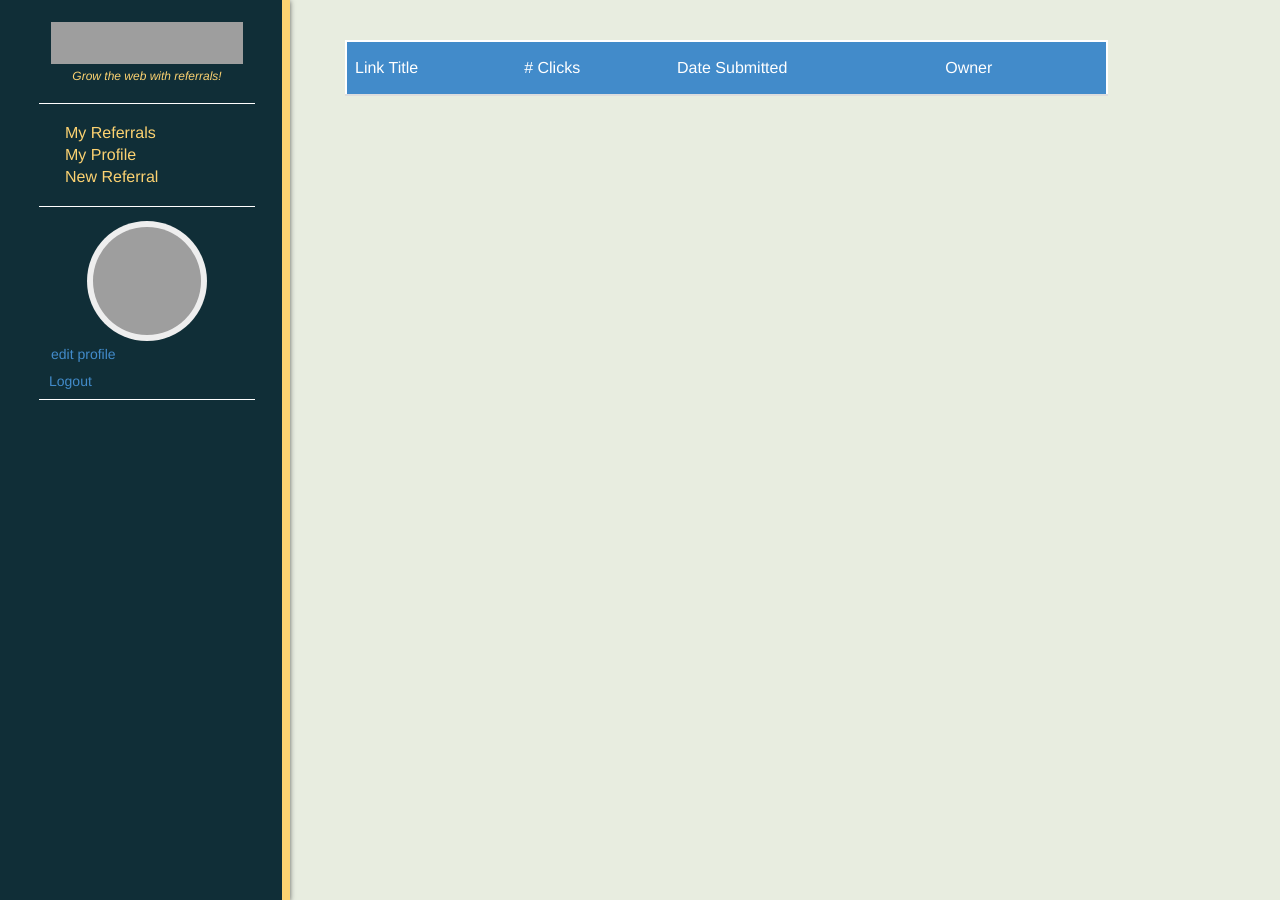
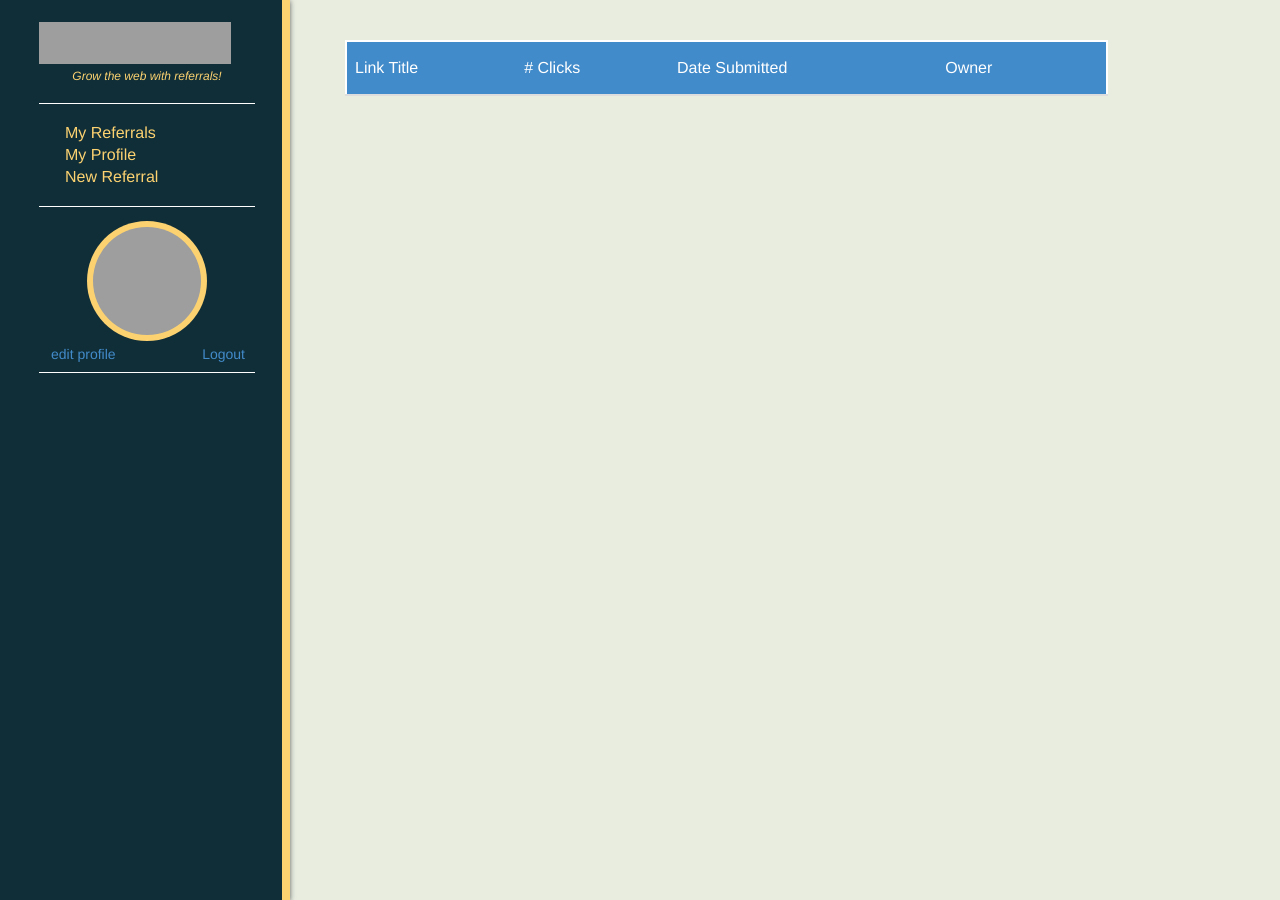
Before and after one commit to mkuchen/ambassador_app, a Django app: template templates/product/home.html in a window 1280 px wide. Run offline with Django 3.2, Linux system fonts and the light colour scheme; the template is opened without the code that fills it, so the values that code supplies are empty; some libraries are stand-ins or nearby versions; grey boxes are pictures that could not be loaded.

Commit message:
styles for product_base.html

```diff
--- a/ambassador_app/static/css/base.css
+++ b/ambassador_app/static/css/base.css
@@ -92,7 +92,7 @@ div#wrapper-outer div#header-outer div#header-inner div#profile-block div#pictur
 
 div#wrapper-outer div#header-outer div#header-inner div#profile-block div#picture-block img {
 	border-radius: 60px;
-	background-color: #eee;
+	background-color: #FCD271;
 	padding: 6px;
 	float: center;
 	margin-left: auto;
@@ -100,7 +100,7 @@ div#wrapper-outer div#header-outer div#header-inner div#profile-block div#pictur
 	display: block;
 }
 
-div#wrapper-outer div#header-outer div#header-inner div#profile-block p#profile-text {
+div#wrapper-outer div#header-outer div#header-inner div#profile-block div#profile-text {
 	color: #eee;
 	line-height: 15px;
 	margin-top: 6px;
@@ -110,11 +110,11 @@ div#wrapper-outer div#header-outer div#header-inner div#profile-block p#profile-
 div#wrapper-outer div#header-outer div#header-inner div#profile-block div#picture-block span#name {
 	font-size: 16px;
 	font-weight: bold;
-	color: #eee;
+	color: white;
 	text-align: left;
 }
 
-div#wrapper-outer div#header-outer div#header-inner div#profile-block p#profile-text span#quote {
+div#wrapper-outer div#header-outer div#header-inner div#profile-block div#profile-text span#quote {
 	font-style: italic;
 	color: #eee;
 	font-size: 16px;
@@ -203,7 +203,27 @@ strong.logo {
 	margin-left: auto;
 }
 
+strong.logo-1 {
+	width: 192px;
+	height: 42px;
+	background-image: url('https://s3.amazonaws.com/ambassador/static/images/v2/sprite_vertical.png');
+	background-position: -10px -10px;
+	text-indent: -9999px;
+	overflow: hidden;
+	float: center;
+	display: block;
+	margin-left: 0;
+	margin-right: 20px;
+}
+
+
+
 strong.logo a {
+	display: block;
+	height: 100%;
+}
+
+strong.logo-1 a{
 	display: block;
 	height: 100%;
 }
--- a/templates/product/product_base.html
+++ b/templates/product/product_base.html
@@ -22,7 +22,7 @@
 				<div id="header-inner">
 					<div id="logo-block">
 						<div id="logo-container">
-							<strong class="logo">
+							<strong class="logo-1">
 								<a href="/"></a>
 							</strong>
 							<h1> Grow the web with referrals! </h1>
@@ -42,13 +42,13 @@
 							<img id="profile-image" src="{{ member.profile_image.url }}" alt="profile-pic" width="120" height="120">
 							{% endif %}
 						</div>
-						<p id="profile-text">
+						<div id="profile-text">
 							{% if member.quote %}
 							<span id="quote"> "{{member.quote}}" </span><br><br>
 							{% endif %}
-							<a href="/profile/{{member.user.username}}/" style="padding-left:2px"> edit profile </a><br>
-							<a href="/logout" id="logout" style="margin-top:12px;display:block;"> Logout </a>
-						</p>
+							<a href="/profile/{{member.user.username}}/" style="padding-left:2px;float:left"> edit profile </a>
+							<a href="/logout" id="logout" style="display:block;float:right"> Logout </a>
+						</div>
 					</div>
 				</div>
 			</div>
```
